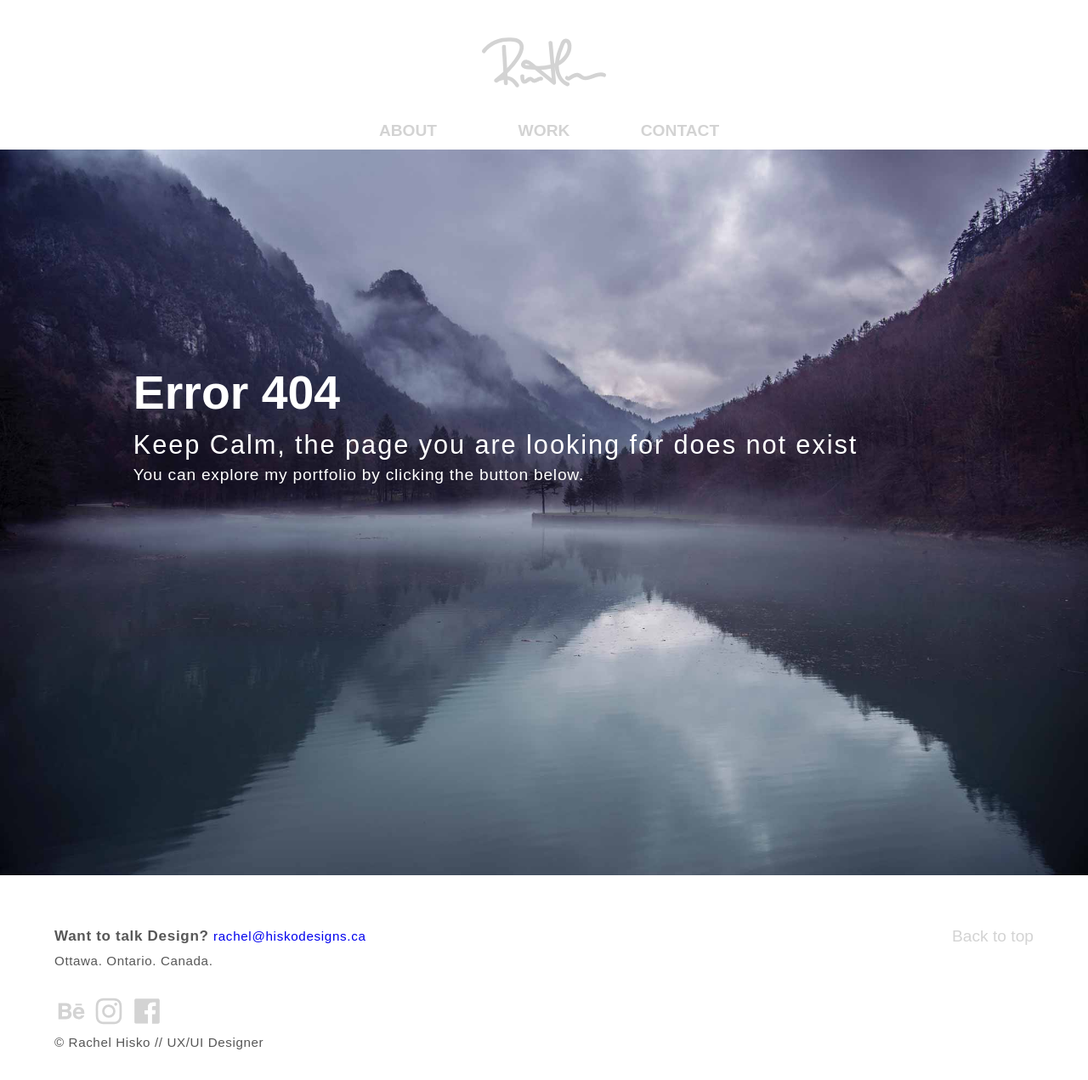
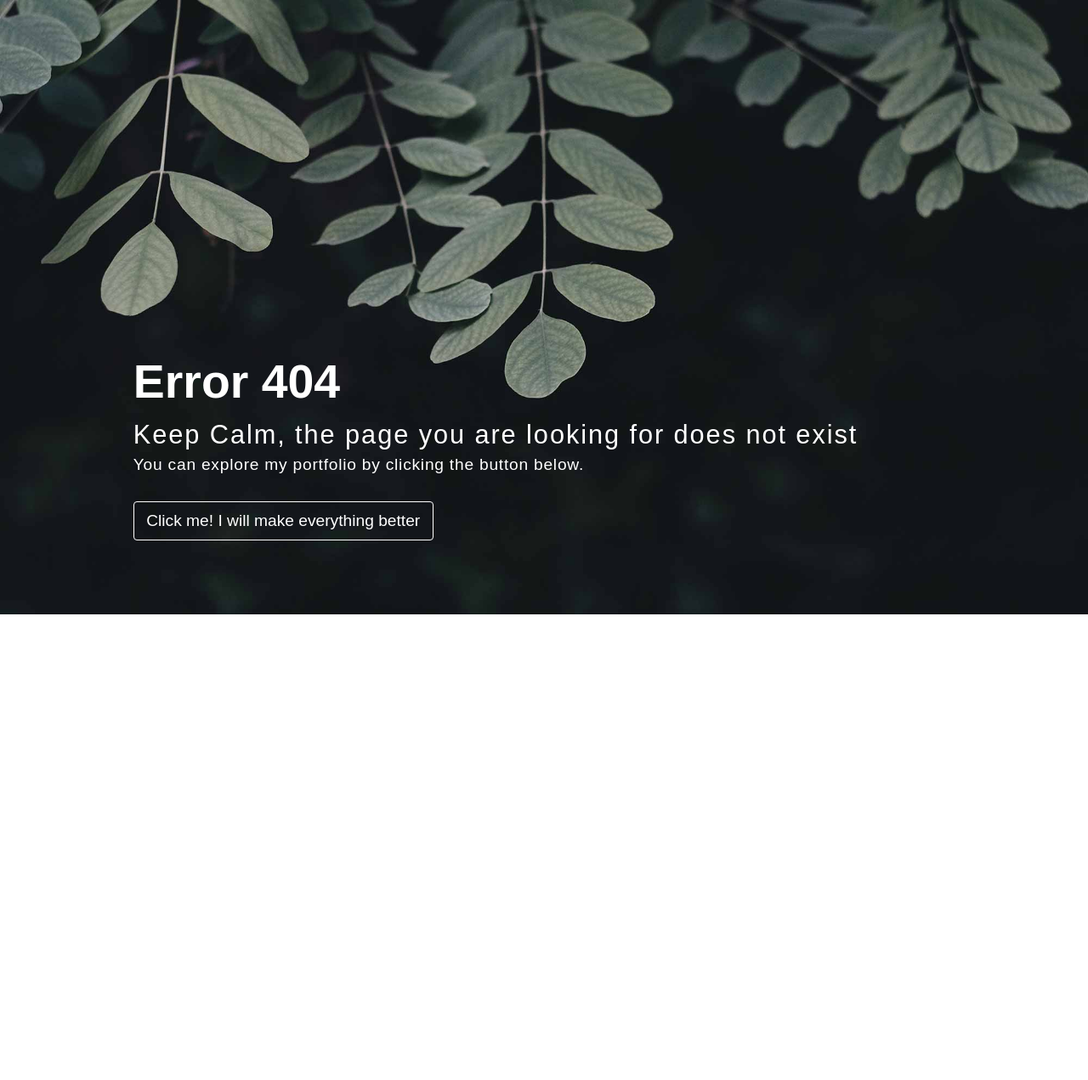
Before and after one commit to rachelhisko/hiskodesigns.ca, a Jekyll site: the page built from 404.html, in a window 1280 px wide. Shown: the whole page at 85% size. Built offline with Jekyll 4.4.1, drawn with Linux system fonts in a browser that asks for light colours; nearby versions of some CDN libraries; some web fonts are replaced; comment, search, counter and statistics services are not loaded; after the commit the page ends 900 px from its top, so only the background shows below that.

Commit message:
adding 404 page

```diff
--- a/404.html
+++ b/404.html
@@ -1,16 +1,21 @@
 ---
 layout: default
+title: Rachel Hisko Designs • Heritage Logo Redesign
+hidewrapper: true
 ---
 
 <header>
 
   <div class="relative">
-    <img class="img-flex" src="{{site.baseurl}}/images/opps.jpg" alt="404">
+    <img class="img-flex" src="{{site.baseurl}}/images/error.jpg" alt="404">
     <div class="error-content">
       <div class="gutter">
         <h1 class="push-0 tena bold">Error 404</h1>
         <h2 class="job pad-t-0 push-0">Keep Calm, the page you are looking for does not exist</h2>
         <p>You can explore my portfolio by clicking the button below.
+      </div>
+      <div class="wrapper push-1-2 gutter">
+        <a class="btn btn-ghost"itemprop="url" href="{{site.baseurl}}/#portfolio">Click me! I will make everything better</a>
       </div>
     </div>
   </div>
--- a/_layouts/default.html
+++ b/_layouts/default.html
@@ -3,7 +3,7 @@
 <head>
   <meta charset="utf-8">
   <title>{% if page.title %}{{page.title}} • {% endif %}Rachel Hisko Portfolio Website</title>
-  <meta name="description" content="A website to display my work I accomplished throughout my school years.">
+  <meta name="description" content="A website to display my work I accomplished from 2015-2018.">
   <link href="{{site.baseurl}}/css/site.css" rel="stylesheet">
   <link rel="stylesheet" href="https://use.typekit.net/thy4leb.css">
   <meta name="viewport" content="width=device-width,initial-scale=1">
@@ -18,7 +18,7 @@
   </ul>
 
   <div>
-
+{% unless page.hidewrapper %}
     <header role="banner" class="w-1 pad-t-1-4 pad-b-1-4 gutter-1-4 banner wrapper">
 
       <div>
@@ -45,13 +45,13 @@
       </div>
 
     </header>
-
+{% endunless %}
     <main>
 
       {{content}}
 
     </main>
-
+{% unless page.hidewrapper %}
     <footer class="push wrapper" id="data-author" itemprop="author" itemscope itemtype="https://schema.org/Person">
       <div class="content pad-t-2 right nav-link pad-b-1-2">
         <a class="top" href="#">Back to top</a>
@@ -91,7 +91,7 @@
       </div>
     </div>
     </footer>
-
+{% endunless %}
 <script src="https://cdnjs.cloudflare.com/ajax/libs/jquery/3.2.1/jquery.min.js"></script>
 <script src="https://cdnjs.cloudflare.com/ajax/libs/jquery-scrollTo/2.1.2/jquery.scrollTo.min.js"></script>
 <script src="https://cdnjs.cloudflare.com/ajax/libs/jquery-localScroll/2.0.0/jquery.localScroll.min.js"></script>
```
Also changed, not shown: css/main.css (+19 -2 lines), images/error.jpg (added).
